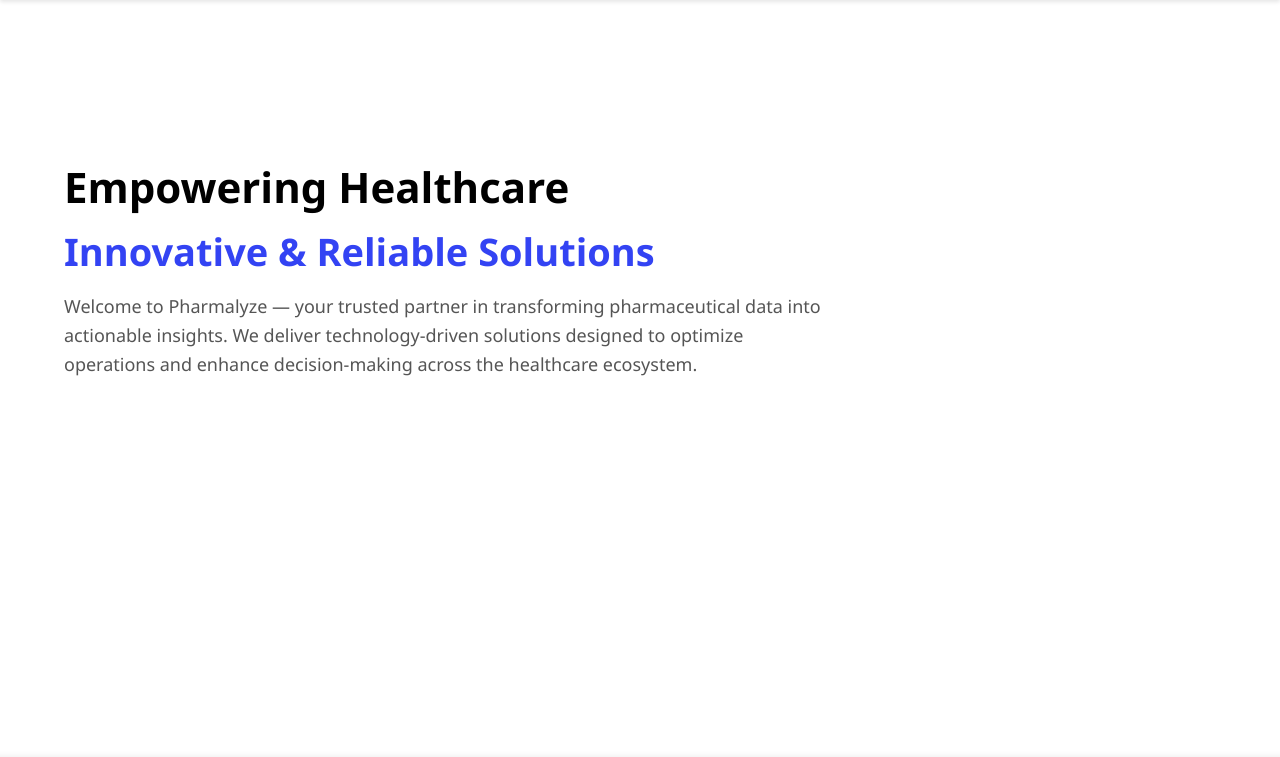
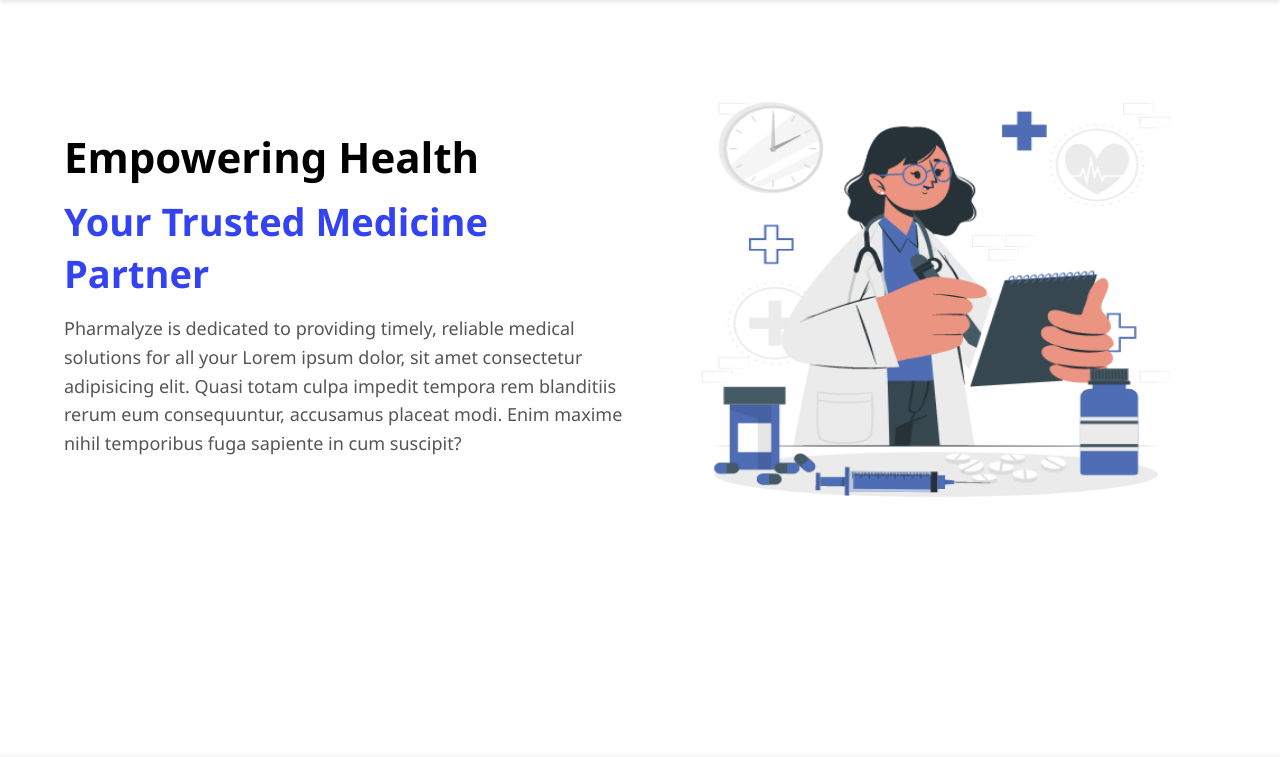
Before and after one commit to purnima105/Pharmalyze, a PHP site: page / in a window 1280 px wide. Shown: the part 90-847 px from the top of the page. Run offline with PHP 8.4, Linux system fonts and the light colour scheme.

Commit message:
adding images

```diff
--- a/index.css
+++ b/index.css
@@ -6,7 +6,7 @@
 }
 
 body {
-  background-color: #ffffff;
+  background-color: #fff;
   color: #333;
 }
 
@@ -89,14 +89,31 @@
 /* body css */
 
 main {
-  padding: 120px 5% 60px;
-  max-width: 900px;
+  padding: 10px 5% 60px;
+  min-width: 900px;
   margin-top: 8rem;
-  height: 90vh;
+  min-height: 90vh;
 }
 
 #hero {
-  text-align: left;
+  display: flex;
+  align-items: center;
+  justify-content: space-between;
+  gap: 2rem;
+  flex-wrap: wrap;
+}
+
+.hero-image ,
+.hero-text{
+  flex: 1;
+  min-width: 200px;
+}
+
+.hero-image img {
+  width: 100%;
+  height: 490px;
+  display: block;
+  border-radius: 10px;
 }
 
 .headline-primary {
@@ -124,7 +141,7 @@
   margin-bottom: 4rem;
   text-align: center;
   box-shadow: 0 8px 8px 8px rgba(0, 0, 0, 0.1);
-  height: 60vh;
+  min-height: 60vh;
   padding-top: 60px;
 }
 
@@ -147,7 +164,7 @@
 .services {
   margin-bottom: 4rem;
   text-align: center;
-  height: 60vh;
+  min-height: 60vh;
 }
 
 .services h1 {
@@ -166,7 +183,6 @@
   display: grid;
   grid-template-columns: repeat(auto-fit, minmax(250px, 1fr));
   gap: 30px;
-
   padding: 0 8px;
 }
 
@@ -271,6 +287,21 @@
     padding-top: 150px;
   }
 
+  #hero {
+    flex-direction: column;
+    text-align: center;
+  }
+
+  .hero-text, .hero-image {
+    width: 100%;
+  }
+
+  img {
+    max-width: 100%;
+    height: auto;
+    display: block;
+  }
+
   .footer-container {
     flex-direction: column;
     gap: 2rem;
--- a/index.html
+++ b/index.html
@@ -25,17 +25,18 @@
     </header>
 
     <main>
-      <section id="hero">
-        <h1 class="headline-primary">Empowering Healthcare</h1>
-        <h2 class="headline-secondary">Innovative & Reliable Solutions</h2>
-        <p class="description">
-          Welcome to Pharmalyze — your trusted partner in transforming
-          pharmaceutical data into actionable insights. We deliver
-          technology-driven solutions designed to optimize operations and
-          enhance decision-making across the healthcare ecosystem.
-        </p>
-      </section>
-    </main>
+  <section id="hero">
+    <div class="hero-text">
+      <h1 class="headline-primary">Empowering Health</h1>
+      <h2 class="headline-secondary">Your Trusted Medicine Partner</h2>
+      <p class="description">Pharmalyze is dedicated to providing timely, reliable medical solutions for all your Lorem ipsum dolor, sit amet consectetur adipisicing elit. Quasi totam culpa impedit tempora rem blanditiis rerum eum consequuntur, accusamus placeat modi. Enim maxime nihil temporibus fuga sapiente in cum suscipit? </p>
+    </div>
+    <div class="hero-image">
+      <img src="images/medicine.gif" alt="Medicine GIF" />
+    </div>
+  </section>
+</main>
+
 
     <!-- about us  -->
     <section class="about_us" id="about">
@@ -43,7 +44,7 @@
       <p>
         Pharmalyze is a technology-first company focused on delivering reliable,
         scalable, and secure healthcare solutions. Our mission is to innovate,
-        inspire, and improve lives through data‐driven tools.
+        inspire, and improve lives through data-driven tools.
       </p>
     </section>
 
--- a/sign_in.html
+++ b/sign_in.html
@@ -14,7 +14,7 @@
 
       body {
         height: 100vh;
-        background-color: #c2c6f3;
+        background-color: #e9eafb;
         display: flex;
         justify-content: right;
         align-items: center;
@@ -106,8 +106,7 @@
   <body>
     <form method="post" action="" onsubmit="validate(event)">
       <div id="container">
-        <h1>Log In</h1>
-
+        <h1>Sign In</h1>
         <label for="email">Email</label>
         <input
           type="text"
--- a/sign_up.html
+++ b/sign_up.html
@@ -107,6 +107,9 @@
 
   <body>
     <form action="" method="post" onsubmit="Validate(event)">
+      <div class="image">
+        <img src="" alt="">
+      </div>
       <div class="container">
         <h1>Sign Up</h1>
 
```
Also changed, not shown: images/medicine.gif (added).
